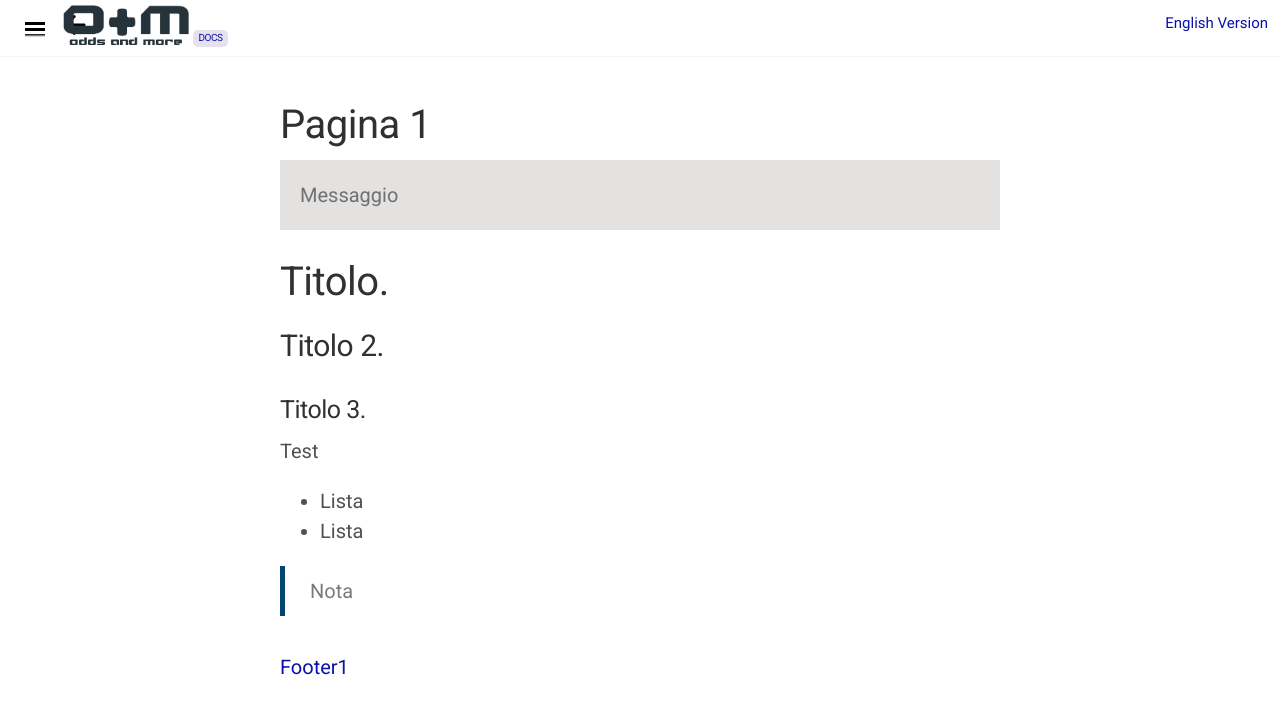
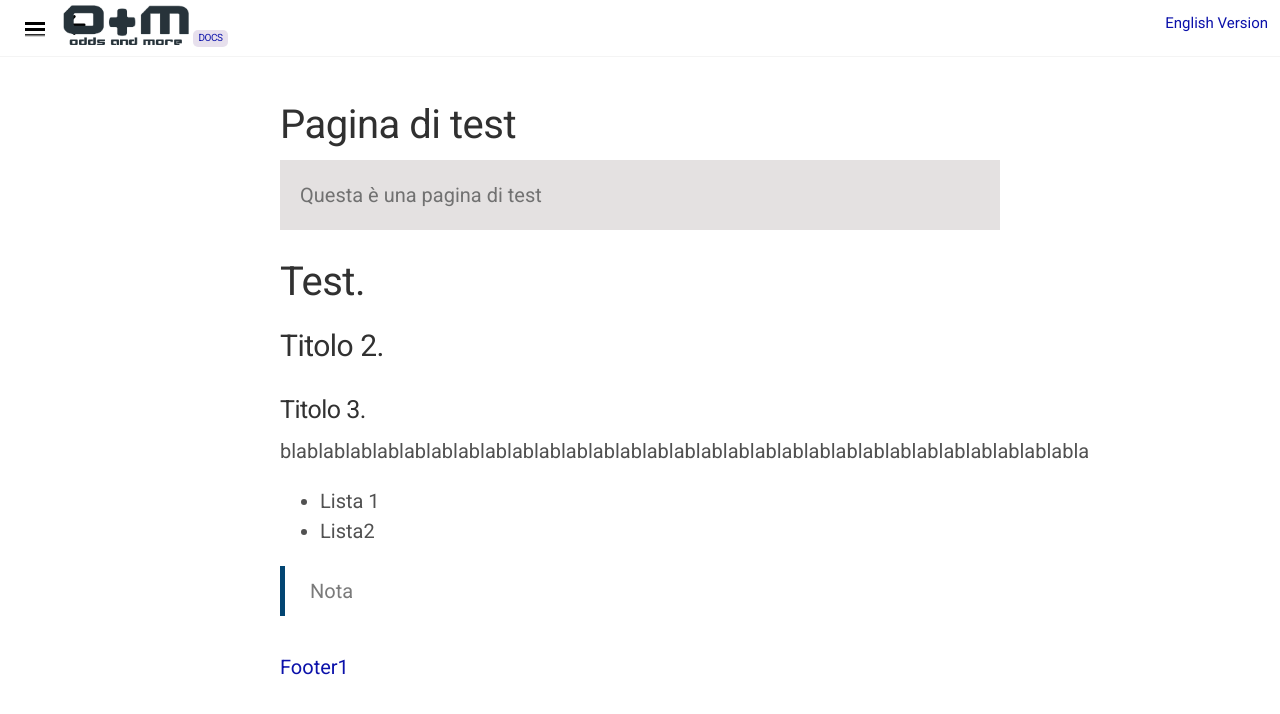
Before and after one commit to docsforodds/docs, a Jekyll site: the page built from docs/it/overview/page1.md, in a window 1280 px wide. Shown: the top 714 px of the page. Built offline with Jekyll 4.4.1, drawn with Linux system fonts in a browser that asks for light colours; nearby versions of some CDN libraries.

Commit message:
Add test page

```diff
--- a/docs/it/overview/page1.md
+++ b/docs/it/overview/page1.md
@@ -1,21 +1,21 @@
 ---
 layout: it
-title: Pagina 1
-sort: 1
+title: Pagina di test
+sort: 3
 category: Overview
-icon: far fa-plus-square
+icon: far fa-credit-card
 ---
 <p class="message">
-   Messaggio
+   Questa è una pagina di test
 </p>
 
-# Titolo.
+# Test.
 ## Titolo 2.
 ### Titolo 3.
 
-Test
+blablablablablablablablablablablablablablablablablablablablablablablablablablablablablabla
 
-- Lista
-- Lista
+- Lista 1
+- Lista2
 
 > Nota
```
Also changed, not shown: readme.md.
